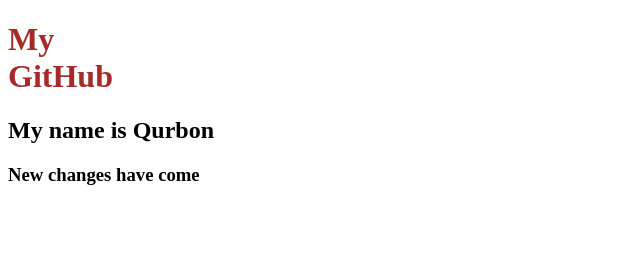
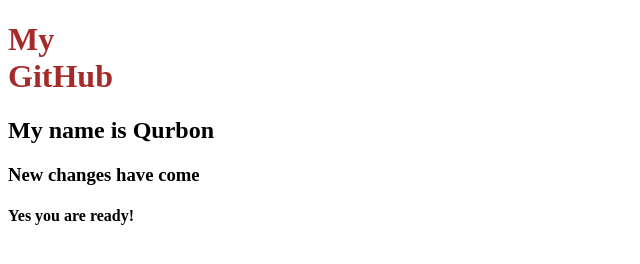
Before and after one commit to Qurbon97/git-GitHub, a plain HTML site: page index.html in a window 1280 px wide. Shown: the whole page, without its empty margins (0-640 px from the left). Drawn offline with Linux system fonts and the light colour scheme.

Commit message:
Yes, ready!

```diff
--- a/index.html
+++ b/index.html
@@ -11,6 +11,7 @@
     <h1>My GitHub</h1>
     <h2>My name is Qurbon</h2>
     <h3>New changes have come</h3>
+    <h4>Yes you are ready!</h4>
     <script src="script.js"></script>
   </body>
 </html>
```
